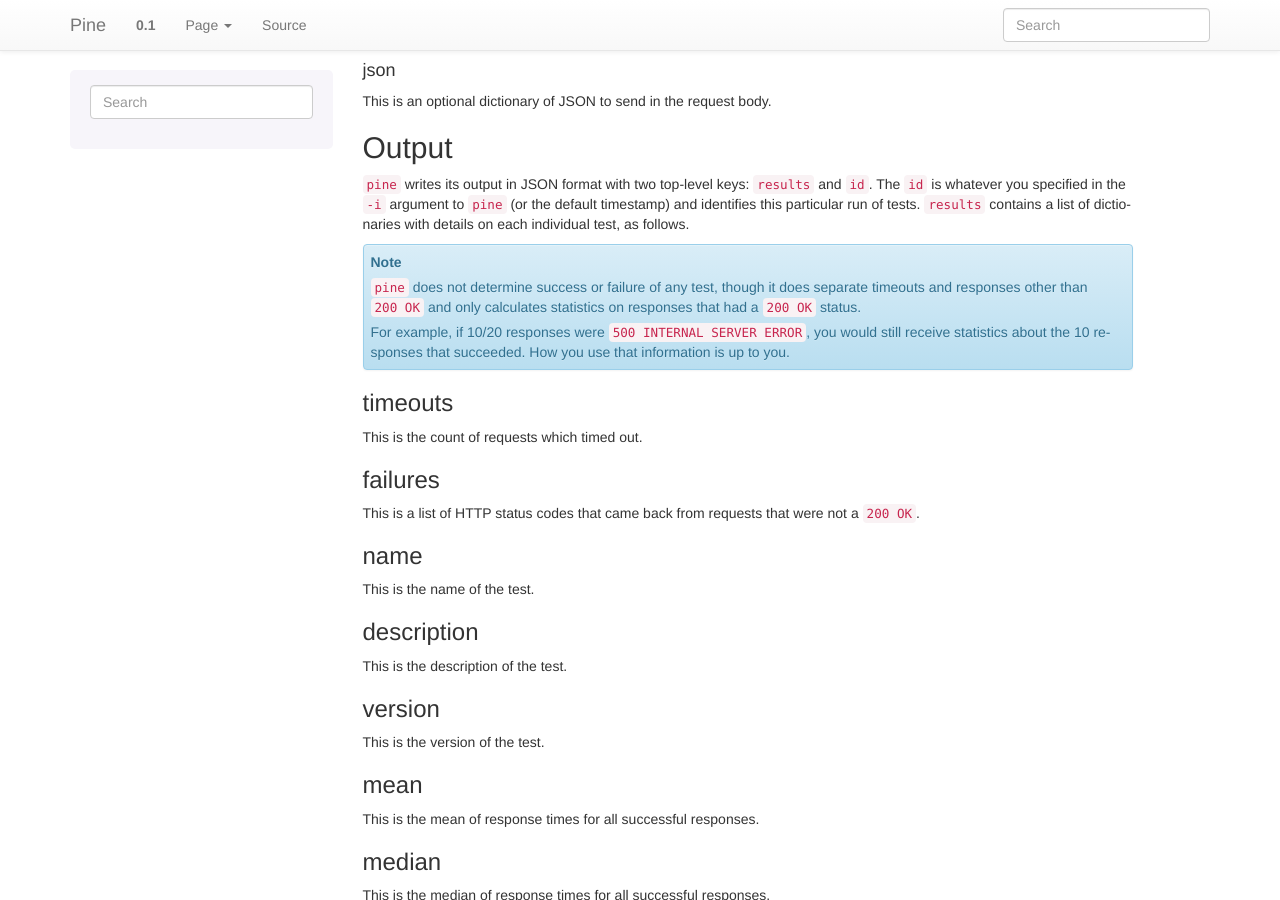
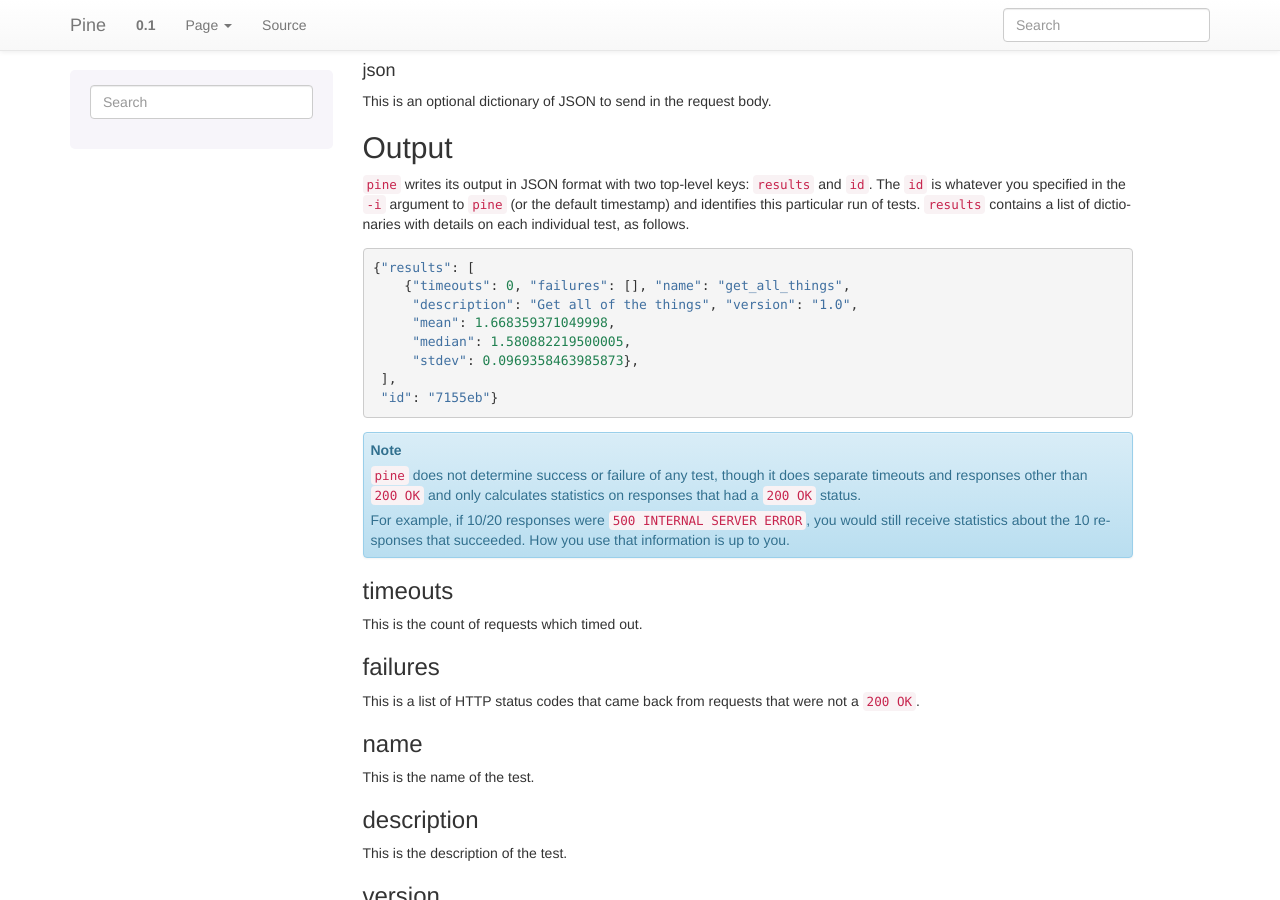
Before and after one commit to briancurtin/pine, a Sphinx documentation site: the page built from docs/source/index.rst, in a window 1280 px wide and 900 px high, scrolled down 2447 px. Built offline with Sphinx 7.4.7, drawn with Linux system fonts in a browser that asks for light colours.

Commit message:
Add an output example
The README had an output example but the actual docs didn't. Add it!

```diff
--- a/docs/source/index.rst
+++ b/docs/source/index.rst
@@ -191,6 +191,17 @@ and ``id``. The ``id`` is whatever you specified in the ``-i`` argument to
 of tests. ``results`` contains a list of dictionaries with details
 on each individual test, as follows.
 
+::
+
+    {"results": [
+        {"timeouts": 0, "failures": [], "name": "get_all_things",
+         "description": "Get all of the things", "version": "1.0",
+         "mean": 1.668359371049998,
+         "median": 1.580882219500005,
+         "stdev": 0.0969358463985873},
+     ],
+     "id": "7155eb"}
+
 .. note:: ``pine`` does not determine success or failure of any test,
            though it does separate timeouts and responses other than
            ``200 OK`` and only calculates statistics on responses that
```
